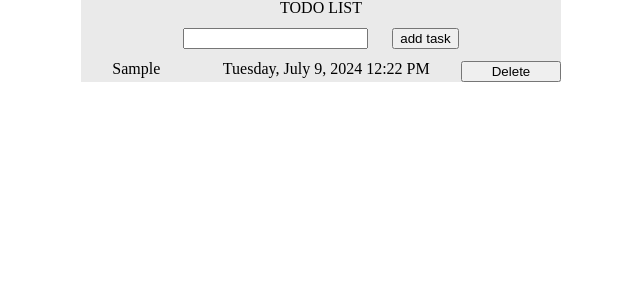
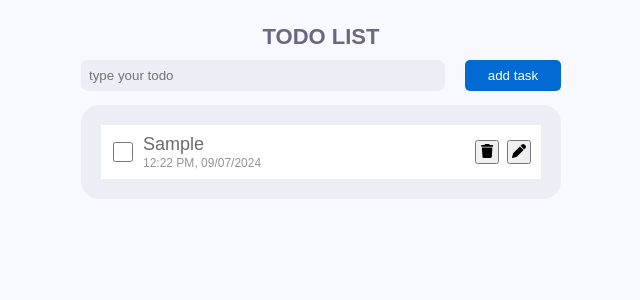
Before and after one commit to soukayna-alala/React-TODO-list, a React app: page / in a window 1280 px wide. Both pictures are taken after typing "Sample" into the empty fields and a click on the button "add task". Shown: the top 300 px of the page, without its empty margins (319-959 px from the left). Built offline with nearby package versions, Linux system fonts and the light colour scheme; the HTML template or start-up script is replaced by a standard one.

Commit message:
added CSS to the project and did handle the check box

```diff
--- a/package.json
+++ b/package.json
@@ -10,6 +10,12 @@
     "preview": "vite preview"
   },
   "dependencies": {
+    "@fortawesome/fontawesome-svg-core": "^6.5.2",
+    "@fortawesome/free-brands-svg-icons": "^6.5.2",
+    "@fortawesome/free-regular-svg-icons": "^6.5.2",
+    "@fortawesome/free-solid-svg-icons": "^6.5.2",
+    "@fortawesome/react-fontawesome": "^0.2.2",
+    "classnames": "^2.5.1",
     "dayjs": "^1.11.11",
     "react": "^18.3.1",
     "react-dom": "^18.3.1",
--- a/src/App.module.css
+++ b/src/App.module.css
@@ -1,11 +1,32 @@
 .container {
-  background-color: #eaeaea;
-  align-items: center;
-  text-align: center;
+  /*text-align: center;*/
   margin: auto;
   max-width: 480px;
-
-  /*@media (min-width: 480px) {*/
+  padding: 14px;
+  font-family: Arial, Helvetica, sans-serif;
+  display: grid;
+  grid-template-columns: auto; /*@media (min-width: 480px) {*/
   /*  max-width: 800px;*/
   /*}*/
 }
+
+.title {
+  text-align: center;
+  font-weight: bold;
+  padding: 12px;
+  color: #676881;
+  font-size: 22px;
+}
+
+.todosWrapper {
+  background-color: #ecedf5;
+  padding: 20px;
+  display: grid;
+  gap: 10px;
+  border-radius: 18px;
+  margin-top: 14px;
+}
+
+.EmptyTodo {
+  color: red;
+}
--- a/src/App.tsx
+++ b/src/App.tsx
@@ -18,8 +18,7 @@ import { ITodo } from "./components/Todo/interfaces.ts";
 
 function App() {
   const [todoList, setTodoList] = useState<ITodo[]>([]);
-  const { container } = styles;
-
+  const { container, title, todosWrapper, EmptyTodo } = styles;
   /**
    * Function that will fire when a user enters a new todo
    * and submits the form by pressing the add task button
@@ -49,13 +48,19 @@ function App() {
   return (
     <>
       <div className={container}>
-        <h1>TODO LIST</h1>
+        <p className={title}>TODO LIST</p>
         <AddTodo onAddTodo={onAddTodo} />
-        {todoList.length
-          ? todoList.map((i) => (
+        <div className={todosWrapper}>
+          {todoList.length ? (
+            todoList.map((i) => (
               <Todo todo={i} key={i.timeStamp} onDelete={handleDelete} />
             ))
-          : "Empty todo list, please add some tasks..."}
+          ) : (
+            <p className={EmptyTodo}>
+              Empty todo list, please add some tasks...
+            </p>
+          )}
+        </div>
       </div>
     </>
   );
--- a/src/components/AddTodo/AddTodo.module.css
+++ b/src/components/AddTodo/AddTodo.module.css
@@ -1,4 +1,26 @@
-.input,
 .addBtn {
-  margin: 12px;
+  color: #fff;
+  background-color: #016bd3;
+  padding: 8px;
+  border-radius: 5px;
+  border: none;
 }
+
+.addBtn:hover {
+  background-color: #0e8cff;
+  cursor: pointer;
+}
+
+form {
+  display: grid;
+  grid-template-columns: auto 20%;
+  gap: 20px;
+}
+
+.input {
+  padding: 8px;
+  border: none;
+  color: #676881;
+  background-color: #ecedf5;
+  border-radius: 7px;
+}
--- a/src/components/AddTodo/AddTodo.tsx
+++ b/src/components/AddTodo/AddTodo.tsx
@@ -17,7 +17,12 @@ export function AddTodo({ onAddTodo }: AddTodoProps) {
 
   return (
     <form onSubmit={handleSubmit}>
-      <input className={input} type="text" ref={inputField} />
+      <input
+        className={input}
+        type="text"
+        ref={inputField}
+        placeholder="type your todo "
+      />
       <button className={addBtn} type="submit">
         add task
       </button>
--- a/src/components/Todo/Todo.module.css
+++ b/src/components/Todo/Todo.module.css
@@ -1,4 +1,65 @@
 .container {
   display: grid;
-  grid-template-columns: auto auto 100px;
+  gap: 8px;
+  padding: 10px;
+  background-color: #fff;
+  /*grid-template-columns: 20% 40% 20% 20%;*/
+  grid-template-columns: 24px auto 24px 24px;
+  align-items: center;
 }
+
+.deleteBtn,
+.modifyBox {
+  width: 24px;
+  height: 24px;
+  align-items: center;
+  text-align: center;
+  padding: 0;
+}
+
+.trash,
+.pen {
+  margin: auto;
+  align-items: center;
+  text-align: center;
+  font-size: 14px;
+  cursor: pointer;
+}
+
+.checkBox {
+  margin: auto;
+  cursor: pointer;
+  width: 20px;
+  height: 20px;
+  align-items: center;
+  /*grid-column: 1;*/
+  /*grid-row: 1 / span 3;*/
+}
+
+.todoName {
+  font-size: 18px;
+  color: #6b6b6b;
+  /*grid-column: 2;*/
+  /*grid-row: 1 / span 2;*/
+}
+
+.time {
+  padding-top: 4px;
+  /*grid-row: 2 / span 3;*/
+  font-size: 12px;
+  color: #949494;
+}
+
+.deleteBtn {
+  /*grid-column: 3;*/
+  /*grid-row: 1 / span 3;*/
+}
+
+.modifyBox {
+  /*grid-column: 4;*/
+  /*grid-row: 1 / span 3;*/
+}
+
+.completed {
+  text-decoration: line-through;
+}
--- a/src/components/Todo/Todo.tsx
+++ b/src/components/Todo/Todo.tsx
@@ -1,22 +1,63 @@
 import styles from "./Todo.module.css";
 import { TodoProps } from "./interfaces.ts";
 import dayjs from "dayjs";
+import { FontAwesomeIcon } from "@fortawesome/react-fontawesome";
+import { faTrash, faPen } from "@fortawesome/free-solid-svg-icons";
+import classnames from "classnames";
+import { useState } from "react";
 
 export function Todo({ todo, onDelete }: TodoProps) {
-  const { container, deleteBtn } = styles;
+  const {
+    time,
+    container,
+    deleteBtn,
+    trash,
+    checkBox,
+    modifyBox,
+    pen,
+    todoName,
+    nameAndContainer,
+    completed,
+  } = styles;
   const { name, timeStamp } = todo;
-  const formattedDate = dayjs(timeStamp).format("dddd, MMMM D, YYYY h:mm A");
+  const formattedDate = dayjs(timeStamp).format("DD/MM/YYYY");
+  const formattedTime = dayjs(timeStamp).format("h:mm A");
+  const [isChecked, setIsChecked] = useState(false);
+
+  function handleCheckBox() {
+    console.log("foo");
+    if (isChecked) {
+      setIsChecked(false);
+    } else {
+      setIsChecked(true);
+    }
+  }
 
   return (
     <div className={container}>
-      <div>{name}</div>
-      <div>{formattedDate}</div>
+      <input
+        className={classnames(checkBox)}
+        type="checkbox"
+        onClick={handleCheckBox}
+      />
+      <div className={classnames(nameAndContainer)}>
+        <div className={classnames(todoName, isChecked ? completed : null)}>
+          {name}
+        </div>
+        <div className={time}>
+          {formattedTime}, {formattedDate}
+        </div>
+      </div>
       <button
         className={deleteBtn}
         type="button"
         onClick={() => onDelete(todo)}
       >
-        Delete
+        <FontAwesomeIcon className={trash} icon={faTrash} />
+      </button>
+
+      <button className={modifyBox} type="button">
+        <FontAwesomeIcon className={pen} icon={faPen} />
       </button>
     </div>
   );
--- a/src/index.css
+++ b/src/index.css
@@ -0,0 +1,4 @@
+body {
+  background-color: #f8f9ff;
+  font-family: Arial, Helvetica, sans-serif;
+}
```
Also changed, not shown: 1 other file (tests, documents, lock files or other folders).
